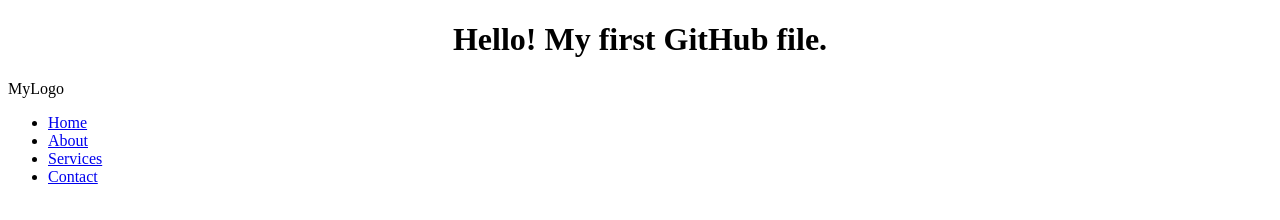
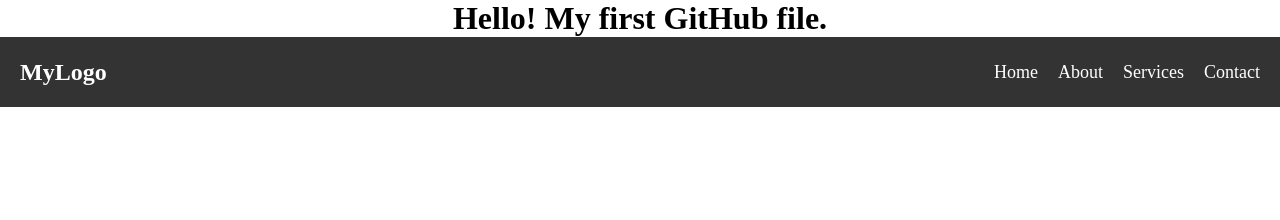
Before and after one commit to codeWkrits/module3-solution, a plain HTML site: page index.html in a window 1280 px wide. Drawn offline with Linux system fonts and the light colour scheme.

Commit message:
Update styles.css

```diff
--- a/css/styles.css
+++ b/css/styles.css
@@ -2,3 +2,48 @@ h1 {
   color: black;
   text-align: center;
 }
+/* Reset default margins and paddings */
+* {
+  margin: 0;
+  padding: 0;
+  box-sizing: border-box;
+}
+
+/* Navbar container */
+.navbar {
+  display: flex;
+  justify-content: space-between;
+  align-items: center;
+  height: 70px;
+  background-color: #333;  /* Dark background */
+  padding: 0 20px;
+  color: white;
+}
+/* Logo */
+.navbar .logo {
+  font-size: 24px;
+  font-weight: bold;
+}
+/* Nav links container */
+.nav-links {
+  display: flex;
+  list-style: none; /* Remove bullets */
+}
+
+/* Each link spacing */
+.nav-links li {
+  margin-left: 20px;
+}
+
+/* Links appearance */
+.nav-links a {
+  text-decoration: none;
+  color: white;
+  font-size: 18px;
+  transition: color 0.3s;
+}
+
+/* Hover effect */
+.nav-links a:hover {
+  color: #ff6347; /* Tomato color on hover */
+}
```
